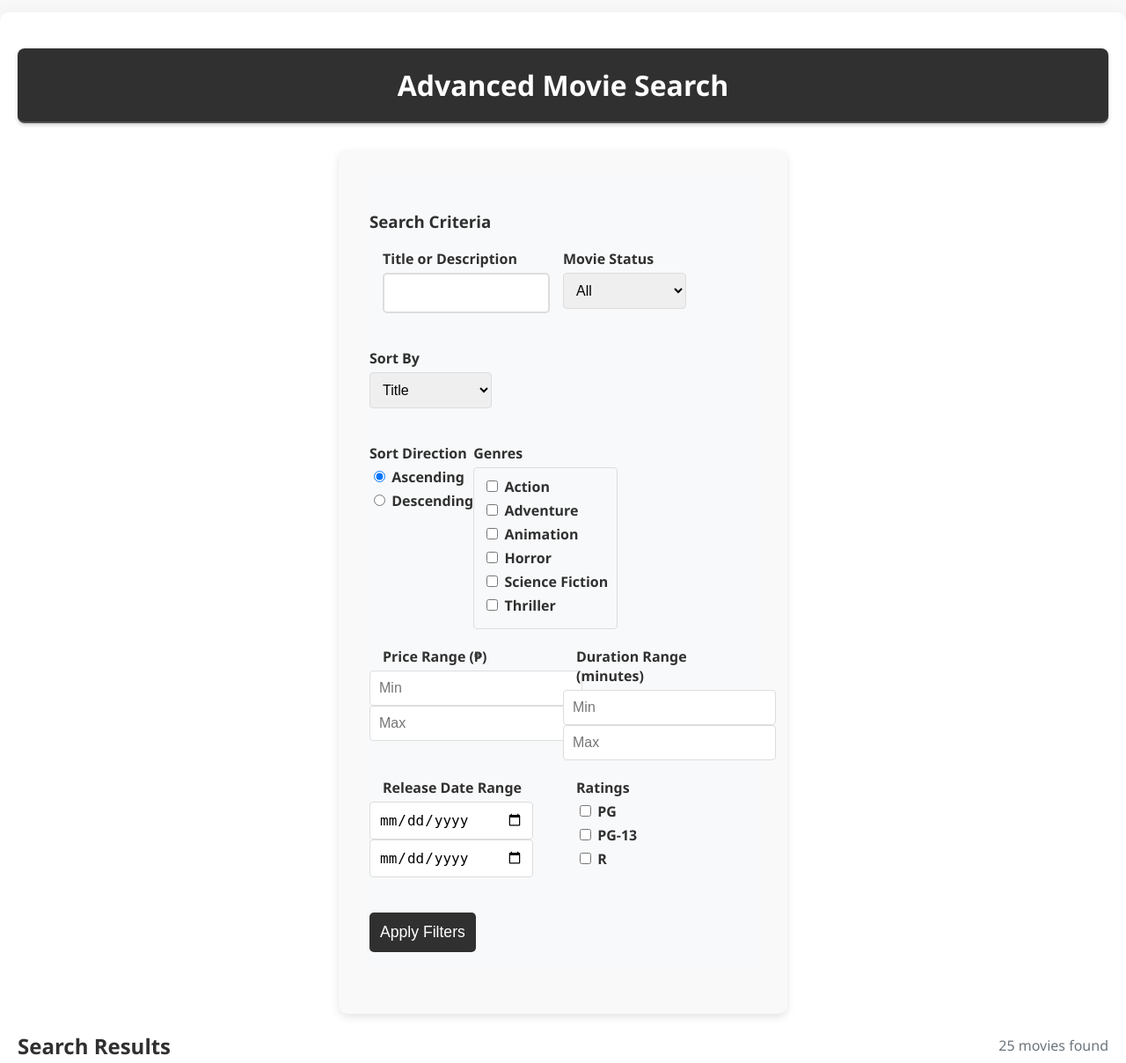
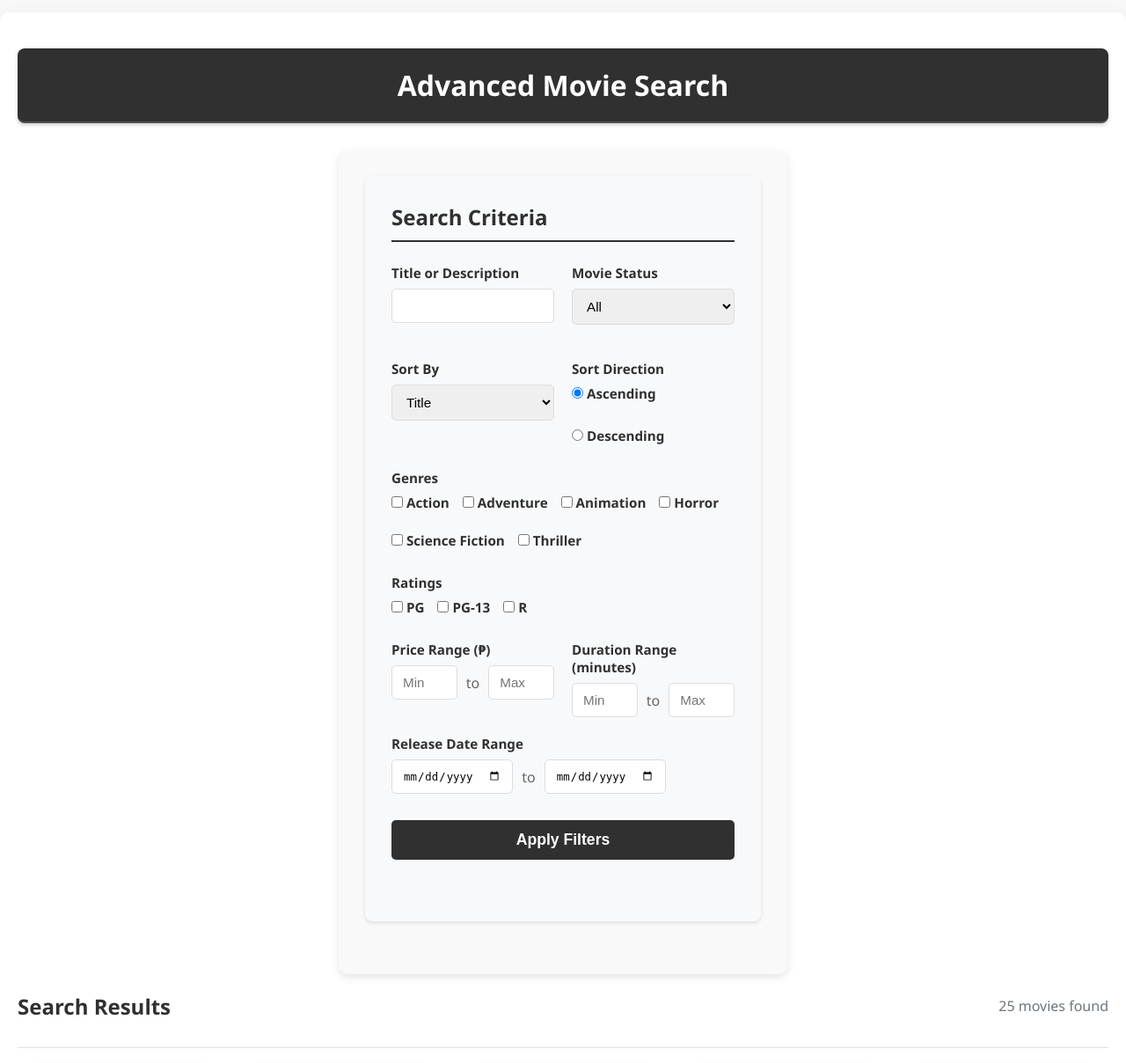
Before and after one commit to hottodoggu123/php_ninjas, a PHP site: page /user/advancedSearch.php in a window 1280 px wide. Shown: the part 126-1334 px from the top of the page at 88% size. Run offline with PHP 8.4, Linux system fonts and the light colour scheme; data comes from the database, SQL or seed files in the repository; both versions use the stored data as it was after the commit.

Commit message:
website = done

```diff
--- a/assets/css/style.css
+++ b/assets/css/style.css
@@ -1264,9 +1264,117 @@ a:hover .movies-card {
 /* Advanced Search Styles */
 .search-filters {
     background-color: #f8f9fa;
-    padding: 20px;
+    padding: 30px;
+    border-radius: 8px;
+    margin-bottom: 30px;
+    box-shadow: 0 2px 4px rgba(0, 0, 0, 0.1);
+}
+
+.search-header h3 {
+    margin: 0 0 25px 0;
+    color: #303030;
+    font-size: 1.5em;
+    border-bottom: 2px solid #303030;
+    padding-bottom: 10px;
+}
+
+.filter-row {
+    display: flex;
+    gap: 20px;
+    margin-bottom: 20px;
+    align-items: flex-start;
+}
+
+.filter-group {
+    flex: 1;
+    min-width: 0;
+}
+
+.filter-group.full-width {
+    flex: 1 1 100%;
+}
+
+.filter-group.center {
+    display: flex;
+    justify-content: center;
+}
+
+.filter-group label {
+    display: block;
+    margin-bottom: 8px;
+    font-weight: 600;
+    color: #303030;
+    font-size: 0.95em;
+}
+
+.filter-group .form-control {
+    width: 100%;
+    padding: 10px 12px;
+    border: 1px solid #ddd;
     border-radius: 5px;
-    margin-bottom: 20px;
+    font-size: 0.95em;
+    transition: border-color 0.2s;
+}
+
+.filter-group .form-control:focus {
+    outline: none;
+    border-color: #303030;
+    box-shadow: 0 0 0 2px rgba(48, 48, 48, 0.1);
+}
+
+.range-inputs {
+    display: flex;
+    align-items: center;
+    gap: 10px;
+}
+
+.range-inputs .form-control {
+    flex: 1;
+}
+
+.range-separator {
+    color: #666;
+    font-weight: 500;
+    white-space: nowrap;
+}
+
+.radio-group {
+    display: flex;
+    gap: 20px;
+    flex-wrap: wrap;
+}
+
+.radio-label {
+    display: flex;
+    align-items: center;
+    gap: 8px;
+    font-weight: normal;
+    cursor: pointer;
+    margin-bottom: 0;
+}
+
+.radio-label input[type="radio"] {
+    margin: 0;
+}
+
+.checkbox-group {
+    display: flex;
+    flex-wrap: wrap;
+    gap: 15px;
+}
+
+.checkbox-label {
+    display: flex;
+    align-items: center;
+    gap: 8px;
+    font-weight: normal;
+    cursor: pointer;
+    margin-bottom: 0;
+    white-space: nowrap;
+}
+
+.checkbox-label input[type="checkbox"] {
+    margin: 0;
 }
 
 .results-header {
--- a/includes/footer.php
+++ b/includes/footer.php
@@ -11,7 +11,6 @@
                 <li><a href="<?php echo $base_url; ?>about.php">About Us</a></li>
                 <li><a href="<?php echo $base_url; ?>contact.php">Contact Us</a></li>
                 <li><a href="<?php echo $base_url; ?>privacyPolicy.php">Privacy Policy</a></li>
-                <li><a href="<?php echo $base_url; ?>user/advancedSearch.php">Advanced Search</a></li>
             </ul>
         </div>
 
--- a/privacyPolicy.php
+++ b/privacyPolicy.php
@@ -6,7 +6,6 @@ include 'includes/header.php';
 <div class="container">
     <div class="page-header">
         <h1>Privacy Policy</h1>
-        <p>Last updated: July 6, 2025</p>
     </div>
 
     <div class="privacy-content">
@@ -80,8 +79,8 @@ include 'includes/header.php';
             <p>If you have any questions about this privacy policy or our privacy practices, please contact us:</p>
             <ul>
                 <li>By email: privacy@cinexpress.com</li>
-                <li>By phone: +63 2 1234 5678</li>
-                <li>By mail: CineXpress, 123 Web Dev Street, Coding City, Philippines</li>
+                <li>By phone: (555) 123-4567</li>
+                <li>By mail: 123 Cinema Boulevard, Manila, Philippines 1000</li>
             </ul>
         </div>
     </div>
--- a/user/advancedSearch.php
+++ b/user/advancedSearch.php
@@ -140,22 +140,18 @@ $moviesCount = $result->num_rows;
 
     <form action="" method="GET">
         <div class="search-filters">
-            <div class="row">
-                <div class="col-md-12">
+            <div class="search-header">
                 <h3>Search Criteria</h3>
             </div>
-            </div>
 
-            <div class="row">
-                <div class="col-md-6">
-                    <div class="form-group">
+            <!-- Main Search and Status -->
+            <div class="filter-row">
+                <div class="filter-group">
                     <label for="search">Title or Description</label>
                     <input type="text" id="search" name="search" class="form-control" value="<?php echo isset($_GET['search']) ? htmlspecialchars($_GET['search']) : ''; ?>">
                 </div>
-                </div>
 
-                <div class="col-md-3">
-                    <div class="form-group">
+                <div class="filter-group">
                     <label for="status">Movie Status</label>
                     <select id="status" name="status" class="form-control">
                         <option value="">All</option>
@@ -165,8 +161,9 @@ $moviesCount = $result->num_rows;
                 </div>
             </div>
 
-                <div class="col-md-3">
-                    <div class="form-group">
+            <!-- Sort Options -->
+            <div class="filter-row">
+                <div class="filter-group">
                     <label for="sort_by">Sort By</label>
                     <select id="sort_by" name="sort_by" class="form-control">
                         <option value="title" <?php echo isset($_GET['sort_by']) && $_GET['sort_by'] === 'title' ? 'selected' : ''; ?>>Title</option>
@@ -176,30 +173,27 @@ $moviesCount = $result->num_rows;
                         <option value="price" <?php echo isset($_GET['sort_by']) && $_GET['sort_by'] === 'price' ? 'selected' : ''; ?>>Price</option>
                     </select>
                 </div>
-                </div>
-            </div>
 
-            <div class="row">
-                <div class="col-md-3">
-                    <div class="form-group">
+                <div class="filter-group">
                     <label>Sort Direction</label>
-                        <div>
-                            <label class="radio-inline">
+                    <div class="radio-group">
+                        <label class="radio-label">
                             <input type="radio" name="sort_direction" value="ASC" <?php echo !isset($_GET['sort_direction']) || $_GET['sort_direction'] === 'ASC' ? 'checked' : ''; ?>> Ascending
                         </label>
-                            <label class="radio-inline">
+                        <label class="radio-label">
                             <input type="radio" name="sort_direction" value="DESC" <?php echo isset($_GET['sort_direction']) && $_GET['sort_direction'] === 'DESC' ? 'checked' : ''; ?>> Descending
                         </label>
                     </div>
                 </div>
             </div>
 
-                <div class="col-md-9">
-                    <div class="form-group">
+            <!-- Genres and Ratings -->
+            <div class="filter-row">
+                <div class="filter-group full-width">
                     <label>Genres</label>
-                        <div class="genre-checkboxes">
+                    <div class="checkbox-group">
                         <?php foreach ($genres as $genre): ?>
-                            <label class="checkbox-inline">
+                        <label class="checkbox-label">
                             <input type="checkbox" name="genres[]" value="<?php echo htmlspecialchars($genre); ?>"
                                 <?php echo isset($_GET['genres']) && in_array($genre, $_GET['genres']) ? 'checked' : ''; ?>>
                             <?php echo htmlspecialchars($genre); ?>
@@ -208,59 +202,13 @@ $moviesCount = $result->num_rows;
                     </div>
                 </div>
             </div>
-            </div>
 
-            <div class="row">
-                <div class="col-md-6">
-                    <div class="form-group">
-                        <label>Price Range (₱)</label>
-                        <div class="row">
-                            <div class="col-xs-6">
-                                <input type="number" name="min_price" class="form-control" placeholder="Min" value="<?php echo isset($_GET['min_price']) ? htmlspecialchars($_GET['min_price']) : ''; ?>">
-                            </div>
-                            <div class="col-xs-6">
-                                <input type="number" name="max_price" class="form-control" placeholder="Max" value="<?php echo isset($_GET['max_price']) ? htmlspecialchars($_GET['max_price']) : ''; ?>">
-                            </div>
-                        </div>
-                    </div>
-                </div>
-
-                <div class="col-md-6">
-                    <div class="form-group">
-                        <label>Duration Range (minutes)</label>
-                        <div class="row">
-                            <div class="col-xs-6">
-                                <input type="number" name="min_duration" class="form-control" placeholder="Min" value="<?php echo isset($_GET['min_duration']) ? htmlspecialchars($_GET['min_duration']) : ''; ?>">
-                            </div>
-                            <div class="col-xs-6">
-                                <input type="number" name="max_duration" class="form-control" placeholder="Max" value="<?php echo isset($_GET['max_duration']) ? htmlspecialchars($_GET['max_duration']) : ''; ?>">
-                            </div>
-                        </div>
-                    </div>
-                </div>
-            </div>
-
-            <div class="row">
-                <div class="col-md-6">
-                    <div class="form-group">
-                        <label>Release Date Range</label>
-                        <div class="row">
-                            <div class="col-xs-6">
-                                <input type="date" name="release_start" class="form-control" value="<?php echo isset($_GET['release_start']) ? htmlspecialchars($_GET['release_start']) : ''; ?>">
-                            </div>
-                            <div class="col-xs-6">
-                                <input type="date" name="release_end" class="form-control" value="<?php echo isset($_GET['release_end']) ? htmlspecialchars($_GET['release_end']) : ''; ?>">
-                            </div>
-                        </div>
-                    </div>
-                </div>
-
-                <div class="col-md-6">
-                    <div class="form-group">
+            <div class="filter-row">
+                <div class="filter-group full-width">
                     <label>Ratings</label>
-                        <div>
+                    <div class="checkbox-group">
                         <?php foreach ($ratings as $rating): ?>
-                            <label class="checkbox-inline">
+                        <label class="checkbox-label">
                             <input type="checkbox" name="ratings[]" value="<?php echo htmlspecialchars($rating); ?>"
                                 <?php echo isset($_GET['ratings']) && in_array($rating, $_GET['ratings']) ? 'checked' : ''; ?>>
                             <?php echo htmlspecialchars($rating); ?>
@@ -269,11 +217,48 @@ $moviesCount = $result->num_rows;
                     </div>
                 </div>
             </div>
+
+            <!-- Price and Duration Range -->
+            <div class="filter-row">
+                <div class="filter-group">
+                    <label>Price Range (₱)</label>
+                    <div class="range-inputs">
+                        <input type="number" name="min_price" class="form-control" placeholder="Min" value="<?php echo isset($_GET['min_price']) ? htmlspecialchars($_GET['min_price']) : ''; ?>">
+                        <span class="range-separator">to</span>
+                        <input type="number" name="max_price" class="form-control" placeholder="Max" value="<?php echo isset($_GET['max_price']) ? htmlspecialchars($_GET['max_price']) : ''; ?>">
+                    </div>
                 </div>
 
-            <div class="row">
-                <div class="col-md-12 text-center">
-                    <button type="submit" class="btn btn-primary btn-block">Apply Filters</button>
+                <div class="filter-group">
+                    <label>Duration Range (minutes)</label>
+                    <div class="range-inputs">
+                        <input type="number" name="min_duration" class="form-control" placeholder="Min" value="<?php echo isset($_GET['min_duration']) ? htmlspecialchars($_GET['min_duration']) : ''; ?>">
+                        <span class="range-separator">to</span>
+                        <input type="number" name="max_duration" class="form-control" placeholder="Max" value="<?php echo isset($_GET['max_duration']) ? htmlspecialchars($_GET['max_duration']) : ''; ?>">
+                    </div>
+                </div>
+            </div>
+
+            <!-- Release Date Range -->
+            <div class="filter-row">
+                <div class="filter-group">
+                    <label>Release Date Range</label>
+                    <div class="range-inputs">
+                        <input type="date" name="release_start" class="form-control" value="<?php echo isset($_GET['release_start']) ? htmlspecialchars($_GET['release_start']) : ''; ?>">
+                        <span class="range-separator">to</span>
+                        <input type="date" name="release_end" class="form-control" value="<?php echo isset($_GET['release_end']) ? htmlspecialchars($_GET['release_end']) : ''; ?>">
+                    </div>
+                </div>
+
+                <div class="filter-group">
+                    <!-- Empty div for spacing -->
+                </div>
+            </div>
+
+            <!-- Submit Button -->
+            <div class="filter-row">
+                <div class="filter-group full-width center">
+                    <button type="submit" class="button primary-button">Apply Filters</button>
                 </div>
             </div>
         </div>
@@ -285,26 +270,38 @@ $moviesCount = $result->num_rows;
     </div>
 
     <?php if ($moviesCount > 0): ?>
-        <div class="movie-grid">
+        <div class="search-results-grid">
             <?php while ($movie = $result->fetch_assoc()): ?>
-                <div class="movie-card">
-                    <div class="movie-poster">
+                <div class="search-movie-card">
+                    <div class="search-movie-poster">
                         <img src="<?php echo htmlspecialchars('../' . $movie['poster_url']); ?>" alt="<?php echo htmlspecialchars($movie['title']); ?>">
                         <?php if ($movie['status'] === 'coming_soon'): ?>
                             <div class="movie-badge coming-soon">Coming Soon</div>
                         <?php endif; ?>
                     </div>
-                    <div class="movie-info">
-                        <h4><?php echo htmlspecialchars($movie['title']); ?></h4>
-                        <div class="movie-meta">
-                            <?php echo htmlspecialchars($movie['genre']); ?> | <?php echo htmlspecialchars($movie['duration']); ?> min | <?php echo htmlspecialchars($movie['rating']); ?>
+                    <div class="search-movie-info">
+                        <h4 class="movie-title"><?php echo htmlspecialchars($movie['title']); ?></h4>
+                        <div class="movie-details">
+                            <div class="detail-row">
+                                <span class="detail-label">Genre:</span>
+                                <span class="detail-value"><?php echo htmlspecialchars($movie['genre']); ?></span>
                             </div>
-                        <div class="movie-release">
-                            <strong>Release:</strong> <?php echo date('F d, Y', strtotime($movie['release_date'])); ?>
+                            <div class="detail-row">
+                                <span class="detail-label">Duration:</span>
+                                <span class="detail-value"><?php echo htmlspecialchars($movie['duration']); ?> min</span>
+                            </div>
+                            <div class="detail-row">
+                                <span class="detail-label">Rating:</span>
+                                <span class="detail-value"><?php echo htmlspecialchars($movie['rating']); ?></span>
+                            </div>
+                            <div class="detail-row">
+                                <span class="detail-label">Release:</span>
+                                <span class="detail-value"><?php echo date('F d, Y', strtotime($movie['release_date'])); ?></span>
+                            </div>
                         </div>
                         <div class="movie-actions">
-                            <span class="price">₱<?php echo number_format($movie['price'], 2); ?></span>
-                            <a href="viewMovie.php?movie_id=<?php echo $movie['id']; ?>" class="button">View Details</a>
+                            <span class="movie-price">₱<?php echo number_format($movie['price'], 2); ?></span>
+                            <a href="viewMovie.php?movie_id=<?php echo $movie['id']; ?>" class="button primary-button">View Details</a>
                         </div>
                     </div>
                 </div>
```
Also changed, not shown: other parts of assets/css/style.css (+110 -5 lines), about.php (+28 -12 lines), contact.php (+0 -29 lines), database/cinema.sql (+150 -32 lines), assets/team/obmerga.jpg (added). Lines whose indentation alone changed are shown as unchanged.
